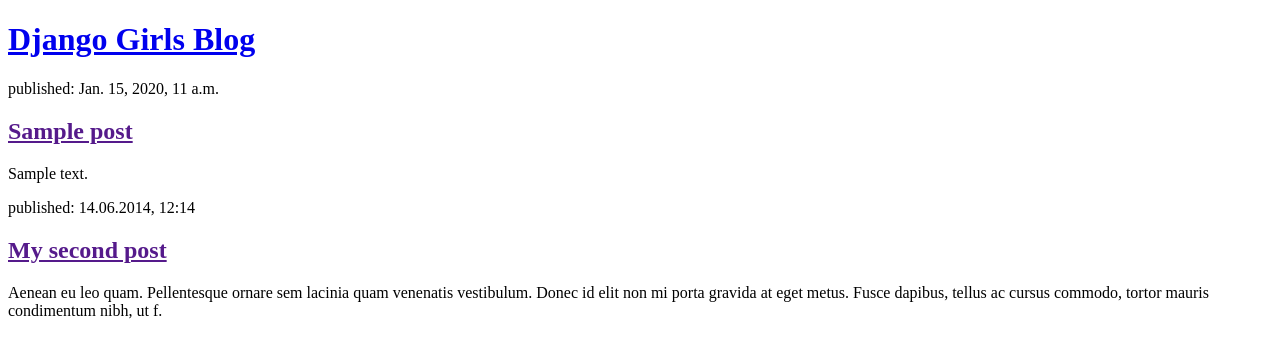
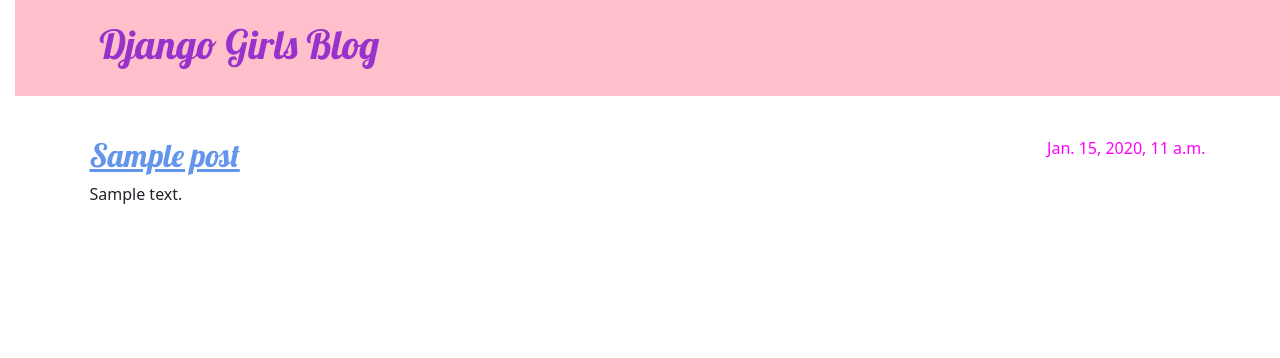
Before and after one commit to denniesia/my-first-blog, a Django app: page / in a window 1280 px wide. Shown: the top 358 px of the page. Run offline with Django 5.2, Linux system fonts and the light colour scheme; tables that the repository leaves empty hold one stand-in row (values such as "Sample post").

Commit message:
Changing CSS design

```diff
--- /dev/null
+++ b/blog/static/css/blog.css
@@ -0,0 +1,80 @@
+h1 a, h2 a {
+    color: deeppink;
+    font-family: 'Lobster';
+}
+
+body {
+    padding-left: 15px;
+}
+
+.page-header {
+    background-color: pink;
+    margin-top: 0;
+    margin-bottom: 40px;
+    padding: 20px 20px 20px 40px;
+}
+
+.page-header h1,
+.page-header h1 a,
+.page-header h1 a:visited,
+.page-header h1 a:active {
+    color: darkorchid;
+    front-size: 36pt;
+    text-decoration: none;
+}
+
+h1,
+h2,
+h3,
+h4 {
+    fron-family: 'Lobster', cursive;
+}
+
+.date {
+    color: fuchsia;
+}
+
+.save {
+    float:right;
+}
+
+.post-formn textarea,
+.post-form input {
+    width: 100%;
+}
+
+.top-menu,
+.top-menu:hover,
+.top-meny:visited {
+    color: indianred;
+    float: right;
+    font-size: 26pt;
+    margin-right: 20px;
+}
+
+.post {
+    margin-bottom: 70px;
+}
+
+.post h2 a,
+.post h2 a:visited {
+    color: cornflowerblue;
+}
+
+.post > .date,
+.post > .actions {
+    float: right;
+}
+
+.btn-secondary,
+.btn-secondary:visited {
+    color: darkcyan;
+    background: none;
+    border-color: darksalmon;
+    margin-left: 15px;
+}
+
+.btn-secondary:hover {
+    color: cyan;
+    background-color: salmon;
+}
--- a/blog/templates/blog/post_list.html
+++ b/blog/templates/blog/post_list.html
@@ -1,26 +1,36 @@
+{% load static %}
 <!DOCTYPE html>
 <html>
     <head>
         <title>Django Girls blog</title>
+        <link rel="stylesheet" href="https://cdn.jsdelivr.net/npm/bootstrap@5.3.3/dist/css/bootstrap.min.css" integrity="sha384-QWTKZyjpPEjISv5WaRU9OFeRpok6YctnYmDr5pNlyT2bRjXh0JMhjY6hW+ALEwIH" crossorigin="anonymous">
+        <link rel="stylesheet" href="https://fonts.googleapis.com/css?family=Lobster&subset=latin,latin-ext">
+        <link rel="stylesheet" href="{% static 'css/blog.css' %}">
+
+
     </head>
     <body>
-        <header>
-            <h1><a href="/">Django Girls Blog</a></h1>
+        <header class="page-header">
+            <div class="container">
+                <h1><a href="/">Django Girls Blog</a></h1>
+            </div>
         </header>
 
-        {% for post in posts%}
-            <article>
-                <time>published: {{ post.published_date }}</time>
-                <h2><a href="">{{ post.title }}</a> </h2>
-                <p>{{ post.text|linebreaksbr }}</p>
-            </article>
-        {% endfor %}
+       <main class="container">
+            <div class="row">
+                <div class="col">
+                    {% for post in posts %}
+                        <article class="post">
+                            <time class="date">
+                                {{ post.published_date }}
+                            </time>
+                            <h2><a href="">{{ post.title }}</a></h2>
+                            <p>{{ post.text|linebreaksbr }}</p>
+                        </article>
+                    {% endfor %}
+                </div>
+            </div>
+        </main>
 
-
-        <article>
-            <time>published: 14.06.2014, 12:14</time>
-            <h2><a href="">My second post</a></h2>
-            <p>Aenean eu leo quam. Pellentesque ornare sem lacinia quam venenatis vestibulum. Donec id elit non mi porta gravida at eget metus. Fusce dapibus, tellus ac cursus commodo, tortor mauris condimentum nibh, ut f.</p>
-        </article>
     </body>
 </html>
```
